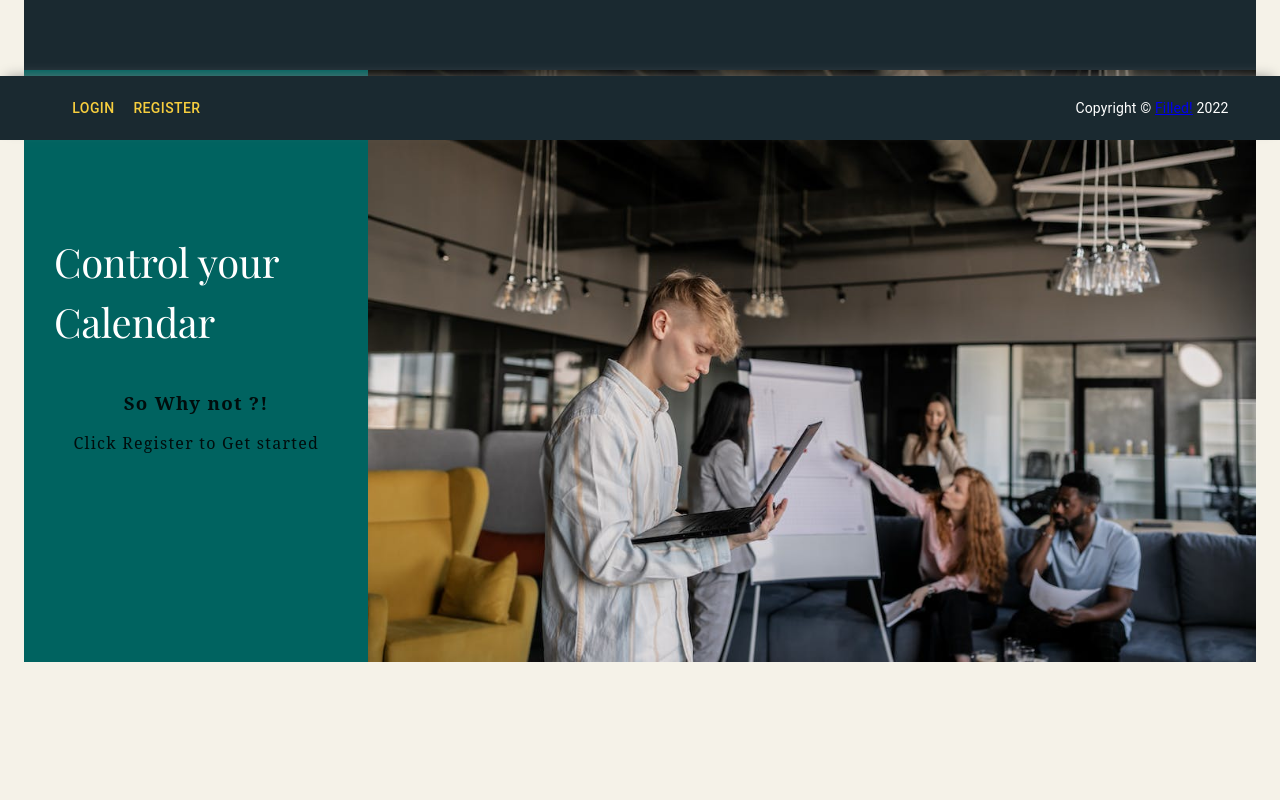
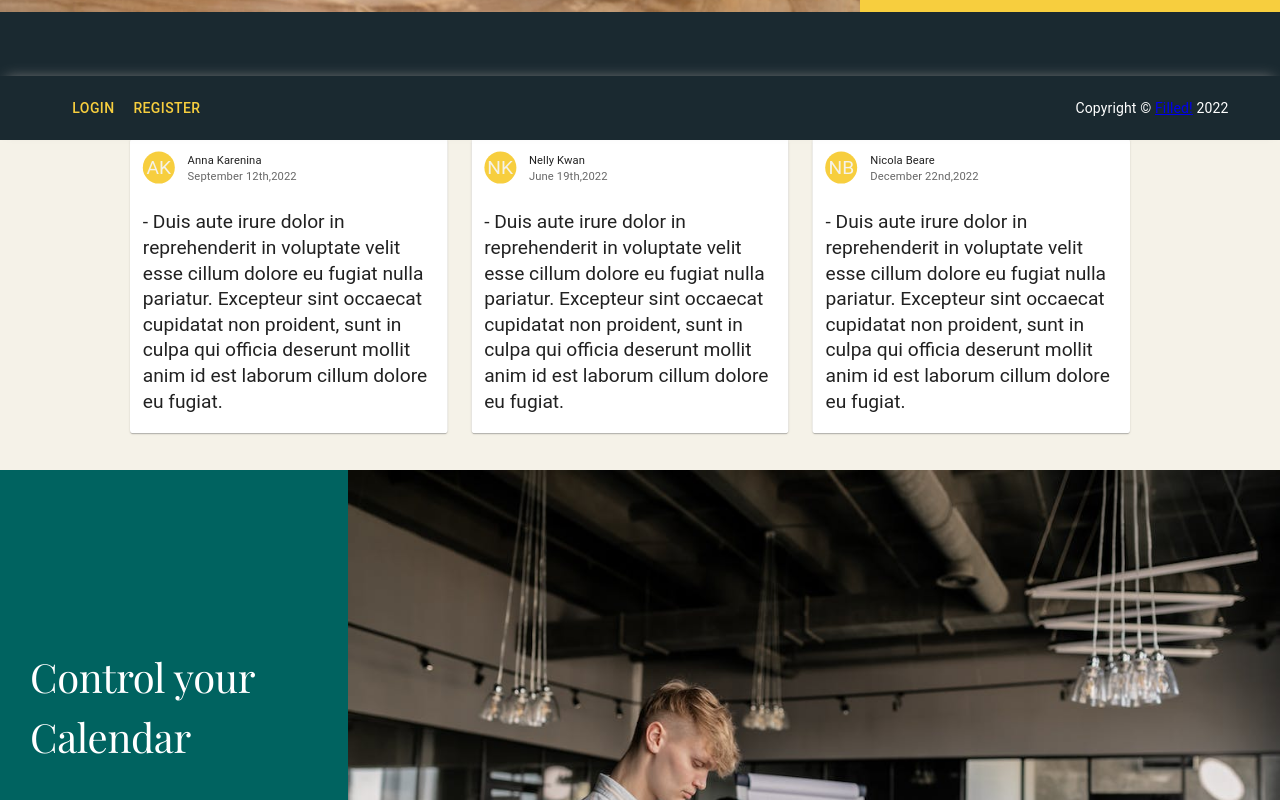
Before and after one commit to Michaela-K/bookit, a React (Create React App) app: page / in a window 1280 px wide. Shown: the part 660-1460 px from the top of the page. Before the commit the page ends 1354 px from the top, so only its background shows below. Built offline with nearby package versions, Linux system fonts and the light colour scheme; a web font is replaced by a local one.

Commit message:
add review component

```diff
--- a/src/App.js
+++ b/src/App.js
@@ -3,12 +3,14 @@ import { useEffect } from "react";
 import { Container } from '@mui/system';
 import Navbar from './components/Navbar';
 import Banner from './components/Banner';
-import Testimonials from './components/Testimonials';
+import Slider from './components/Slider';
 import theme from "./styles/theme/index"
 import { ThemeProvider } from '@mui/material/styles';
 import CssBaseline from "@mui/material/CssBaseline";
 import Banner2 from './components/Banner2/index.js';
 import Footer from './components/Footer/index.js';
+import Review from './components/Review/index.js';
+import { Box } from '@mui/material';
 
 function App() {
 
@@ -19,12 +21,13 @@ function App() {
   return (
     <ThemeProvider theme={theme}>
       <CssBaseline />
-        <Container  maxWidth="false" sx={{background: "#f5f2e8", fontFamily: "Roboto",
+        <Box  maxWidth="false" sx={{background: "#f5f2e8", fontFamily: "Roboto",
         display: "flex", minHeight: "100vh", flexDirection: "column"}}>
         <Banner></Banner>
-        <Testimonials></Testimonials>
+        <Slider></Slider>
+        <Review></Review>
         <Banner2 ></Banner2>
-        </Container>
+        </Box>
     </ThemeProvider>
   );
 }
--- a/src/components/Navbar/NavDesktop.js
+++ b/src/components/Navbar/NavDesktop.js
@@ -35,7 +35,7 @@ export default function NavDesktop({matches}){
                 sx={{width: "15%",display: "flex", color:"white",textAlign: "center", textDecoration:"none" }}>
                   <ListItemText primary={list.text}></ListItemText>
                 </Link>
-          )})};
+          )})}
       </MyList>
      </NavbarContainer>
     </>
--- /dev/null
+++ b/src/components/Review/index.js
@@ -0,0 +1,61 @@
+import React from 'react';
+import { Box } from '@mui/system';
+import { Avatar, Card, CardContent,CardHeader,IconButton,Typography } from '@mui/material';
+import { useState } from 'react';
+import MoreVertIcon from '@mui/icons-material/MoreVert';
+
+
+const reviews = [
+ {
+  name: 'Anna Karenina',
+  date: 'September 12th,2022',
+  initials: 'AK',
+  statement:
+   '- Duis aute irure dolor in reprehenderit in voluptate velit esse cillum dolore eu fugiat nulla pariatur. Excepteur sint occaecat cupidatat non proident, sunt in culpa qui officia deserunt mollit anim id est laborum cillum dolore eu fugiat.',
+ },
+ {
+  name: 'Nelly Kwan',
+  date: 'June 19th,2022',
+  initials: 'NK',
+  statement:
+   '- Duis aute irure dolor in reprehenderit in voluptate velit esse cillum dolore eu fugiat nulla pariatur. Excepteur sint occaecat cupidatat non proident, sunt in culpa qui officia deserunt mollit anim id est laborum cillum dolore eu fugiat.',
+ },
+ {
+  name: 'Nicola Beare',
+  date: 'December 22nd,2022',
+  initials: 'NB',
+  statement:
+   '- Duis aute irure dolor in reprehenderit in voluptate velit esse cillum dolore eu fugiat nulla pariatur. Excepteur sint occaecat cupidatat non proident, sunt in culpa qui officia deserunt mollit anim id est laborum cillum dolore eu fugiat.',
+ },
+];
+
+const Review = ({}) => {
+
+ return (
+  <Box sx={{ display: 'flex', mx: '2px', transform: 'scale(0.8)', width:'100vw'}}>
+   {reviews.map((list) => {
+    return (
+     <Card key={list.name} sx={{ minWidth: 250, mr:"30px" }}>
+      <CardHeader
+        avatar={
+          <Avatar sx={{ bgcolor: "#F7CE3E", fontSize:"1.5rem" }} aria-label="recipe">
+            {list.initials}
+          </Avatar>
+        }
+        title={list.name}
+        subheader={list.date}
+      />
+      <CardContent>
+       <Typography variant="h5">
+        {list.statement}
+       </Typography>
+
+      </CardContent>
+     </Card>
+    );
+   })}
+  </Box>
+ );
+};
+
+export default Review;
--- a/src/components/Testimonials/index.js
+++ b/src/components/Slider/index.js
@@ -1,7 +1,7 @@
 import { Slide, Typography } from "@mui/material";
 import { Box } from "@mui/system";
 import { useEffect, useRef, useState } from "react";
-import { MessageText, PromotionsContainer, TestimonialImage } from "../../styles/Testimonials";
+import { MessageText, PromotionsContainer, SliderImage } from "../../styles/Slider";
 // import Hero from "../../assets/yellowHero.jpeg";
 
 // const customers = [
@@ -15,7 +15,7 @@ const customers = [
   {title:"Connect to Gmail or Outlook"}
 ]
 
-export default function Testimonials() {
+export default function Sliders() {
   const containerRef = useRef();
   const [show, setShow] = useState(true);
     const [messageIndex, setMessageIndex] = useState(0);
@@ -52,7 +52,7 @@ export default function Testimonials() {
         }}
       >
         <Box display="flex" flexDirection="column" justifyContent="center" alignItems="center" height="10px">
-        {/* <TestimonialImage src={customers[messageIndex].src}/> */}
+        {/* <SliderImage src={customers[messageIndex].src}/> */}
           <MessageText>
             {customers[messageIndex].title}
           </MessageText>
--- a/src/styles/Testimonials/index.js
+++ b/src/styles/Slider/index.js
@@ -25,7 +25,7 @@ export const MessageText = styled(Typography)(({ theme }) => ({
   fontSize: "1.5rem",
 }));
 
-export const TestimonialImage = styled("img")(({ src, theme }) => ({
+export const SliderImage = styled("img")(({ src, theme }) => ({
   src: `url(${src})`,
   // src: `url(${customers[messageIndex].src})`,
   // backgroundImage: `url(${src})`,
```
